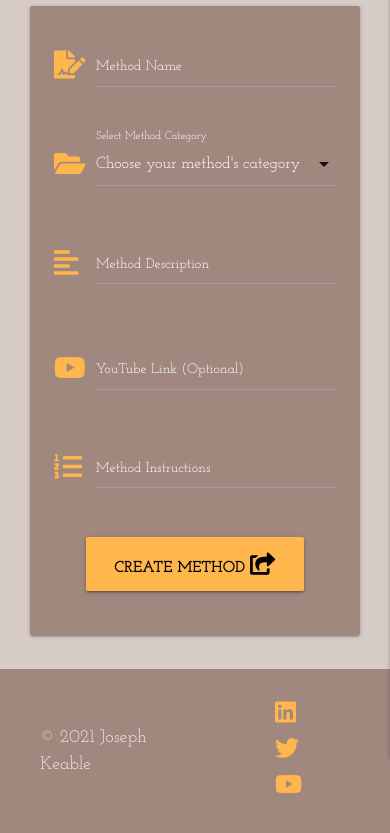
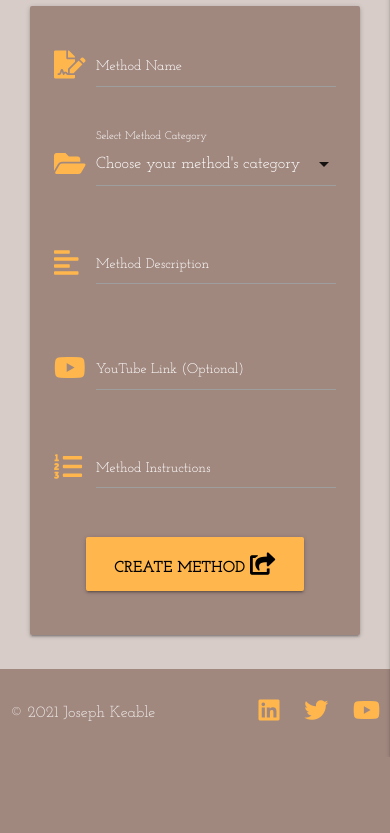
Before and after one commit to dudeguythethird/DIYourself, a Flask app: page /method/add in a window 390 px wide. Shown: the part 146-979 px from the top of the page. After the commit the page ends 903 px from the top, so only its background shows below. Run offline with Flask 2, Linux system fonts and the light colour scheme; data that the repository does not hold is empty; some libraries are stand-ins or nearby versions; some web fonts are replaced.

Commit message:
fixes spacing for footer and begins to implement method background images

```diff
--- a/app.py
+++ b/app.py
@@ -204,17 +204,22 @@
 def edit_method(method_id):
     method = mongo.db.methods.find_one({"_id": ObjectId(method_id)})
     if request.method == "POST":
-        edit = {
-            "method_name": request.form.get('method_name'),
-            "category_name": request.form.get('category_name'),
-            "method_description": request.form.get('method_description'),
-            "method_video": request.form.get('method_video'),
-            "method_steps": request.form.get('method_steps'),
-            "created_by": session["user"]
-        }
-        mongo.db.methods.update({"_id": ObjectId(method_id)}, edit)
-        flash("DIY Method Successfully Updated")
-        return redirect(url_for('method', method_id=method_id))
+        is_valid = is_method_form_valid(request.form)
+        if is_valid:
+            edit = {
+                "method_name": request.form.get('method_name'),
+                "category_name": request.form.get('category_name'),
+                "method_description": request.form.get('method_description'),
+                "method_video": request.form.get('method_video'),
+                "method_steps": request.form.get('method_steps'),
+                "created_by": session["user"]
+            }
+            mongo.db.methods.update({"_id": ObjectId(method_id)}, edit)
+            flash("DIY Method Successfully Updated")
+            return redirect(url_for('method', method_id=method_id))
+        else:
+            flash("Please enter form fields correctly")
+            return redirect(url_for('method', method_id=method_id))
 
     categories = mongo.db.categories.find().sort("category_name", 1)
     return render_template(
--- a/static/css/style.css
+++ b/static/css/style.css
@@ -25,6 +25,8 @@
 }
 
 .title {
+    margin-top: 0;
+    padding-top: 50px;
     font-family: 'Fredericka the Great', cursive;
 }
 
@@ -189,9 +191,23 @@
     left: 0;
     display: inline;
     position: relative;
+}
+.socials {
+    padding-left: 20px;
+    padding-right: 30px;
 }}
 
 @media only screen and (min-width: 1200px){
 .content-wrapper {
     min-height: 750px;
 }}
+
+@media only screen and (max-width: 600px){
+.socials {
+    padding-left: 10px;
+    padding-right: 10px;
+}
+.footer-copyright div {
+    font-size: medium;
+    margin-left: 10px;
+}}
```
Also changed, not shown: templates/method.html (+15 -8 lines), README.md.
